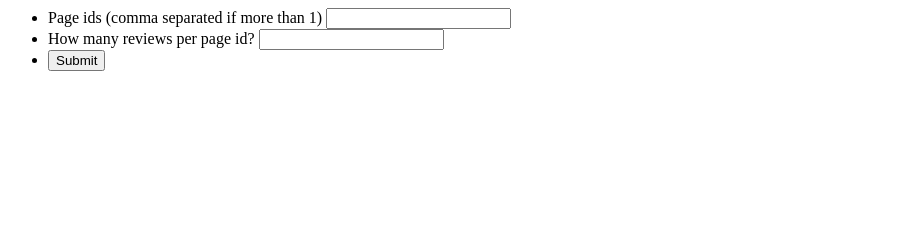
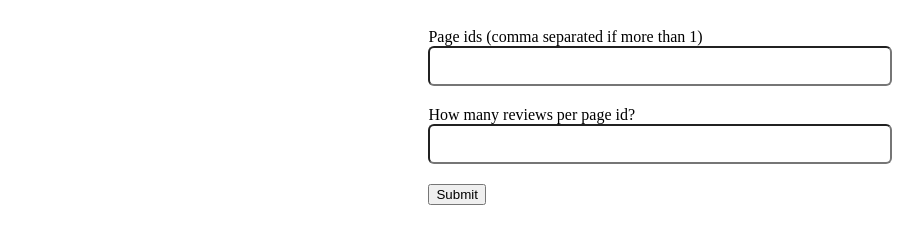
Before and after one commit to Bonte7/review-file-generator, a website with bundled scripts: page public/index.html in a window 1280 px wide. Shown: the whole page, without its empty margins (0-923 px from the left). Built offline with nearby package versions, Linux system fonts and the light colour scheme.

Commit message:
Made CSS style changes and an alert when the CSV is generated

```diff
--- a/public/index.html
+++ b/public/index.html
@@ -7,8 +7,9 @@
 </head>
 <body>
 
+  <div class="form-container">
     <form id="form">
-        <ul>
+      <ul class="form-list">
         <li>
           <label>Page ids (comma separated if more than 1)
               <input type="text" id="page-ids" name="page-ids" />
@@ -26,6 +27,8 @@
         </li>
       </ul>
     </form>
+  </div>
+
 
 
       <script type="module" src="./index.mjs"></script>
--- a/public/index.mjs
+++ b/public/index.mjs
@@ -17,6 +17,8 @@ function handleSubmit(e) {
 
     //Pass all the entered data and reveiew data into the csv maker
     csvMaker(pageIds, reviewsPerId, reviews);
+
+    alert("A CSV was successfully generated!")
 }
 
 //split the ids and add them into the pageIds array
--- a/public/styles.css
+++ b/public/styles.css
@@ -0,0 +1,24 @@
+.form-list {
+    list-style-type: none;
+}
+
+.form-container {
+    display: flex;
+    justify-content: center;
+    align-items: center;
+    flex-direction: column;
+}
+
+label {
+    margin-bottom: 10px;
+}
+
+li {
+    margin-top: 20px;
+}
+
+input {
+    width: 100%;
+    height: 40px;
+    border-radius: 6px;
+}
```
Lines whose indentation alone changed are shown as unchanged.
